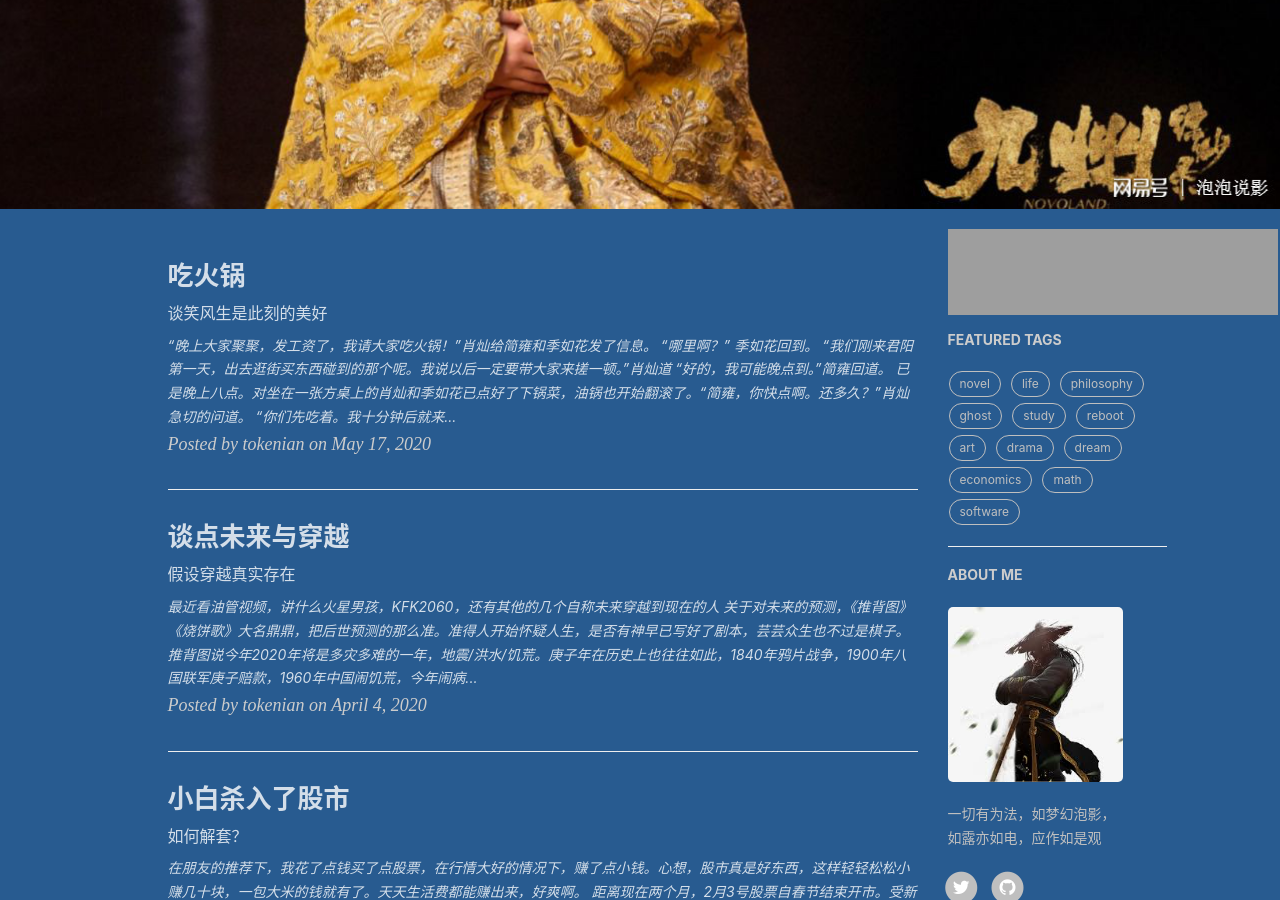
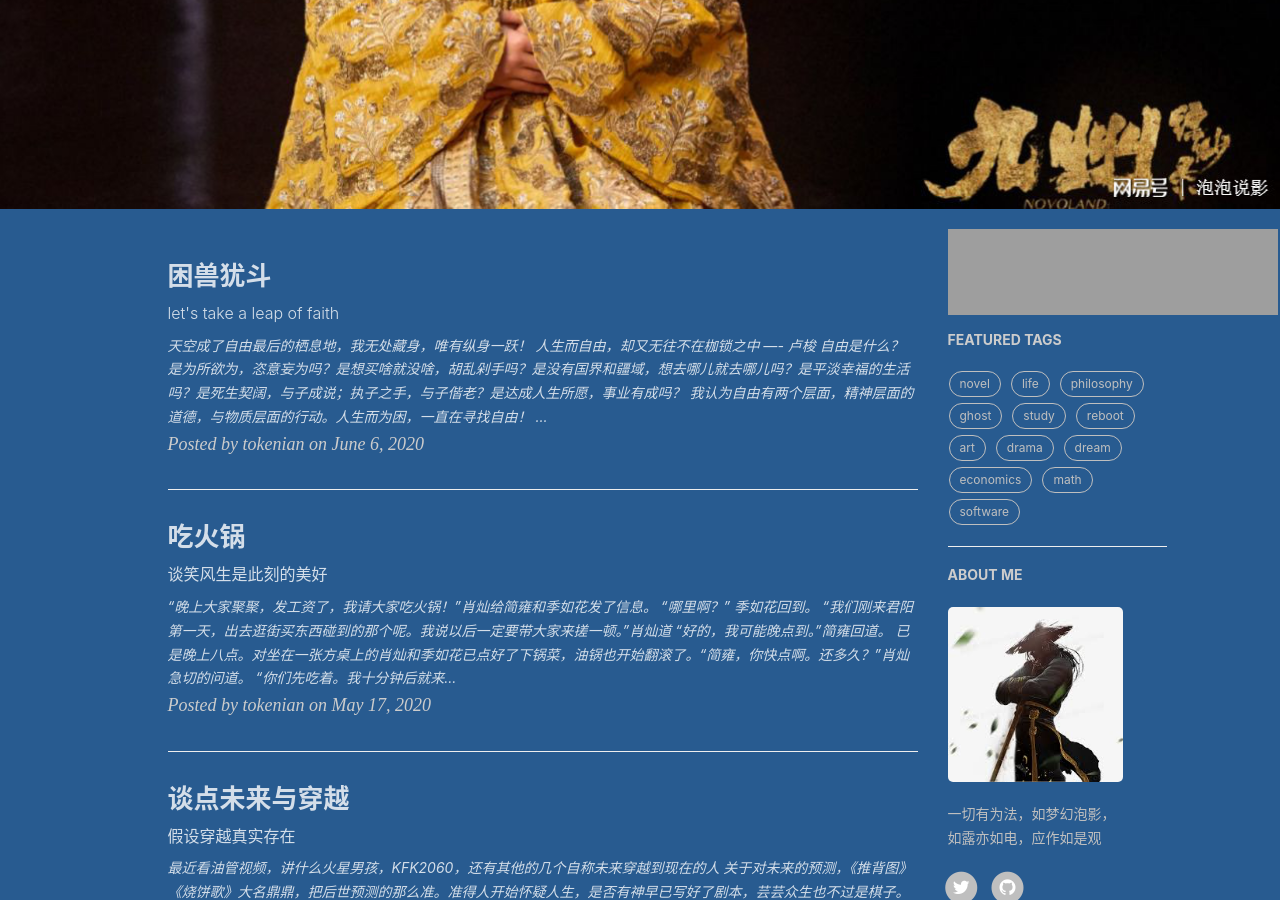
Before and after one commit to tokenian/tokenian.github.io, a Jekyll site: the page built from index.html, in a window 1280 px wide and 900 px high, scrolled down 591 px. Built offline with Jekyll 4.4.1, drawn with Linux system fonts in a browser that asks for light colours; nearby versions of some CDN libraries; the list of posts is cut into pages by our own code; comment, search, counter and statistics services are not loaded; some of the changed text lies outside the part shown; grey boxes are pictures that could not be loaded.

Commit message:
add a post

```diff
--- /dev/null
+++ b/_posts/philosophy/2020-06-06-freedom-in-prison.md
@@ -0,0 +1,32 @@
+---
+title: "困兽犹斗"
+subtitle: "let's take a leap of faith"
+layout: post
+author: "tokenian"
+# header-style: text
+header-img: "img/post-bg-infinity.jpg"
+tags:
+  - study
+  - life
+  - philosophy
+---
+
+> 天空成了自由最后的栖息地，我无处藏身，唯有纵身一跃！
+
+人生而自由，却又无往不在枷锁之中 ---- 卢梭
+
+自由是什么？是为所欲为，恣意妄为吗？是想买啥就没啥，胡乱剁手吗？是没有国界和疆域，想去哪儿就去哪儿吗？是平淡幸福的生活吗？是死生契阔，与子成说；执子之手，与子偕老？是达成人生所愿，事业有成吗？
+
+我认为自由有两个层面，精神层面的道德，与物质层面的行动。人生而为困，一直在寻找自由！
+
+让我们从孩童说起，不论你的童年是幸福的抑或不快的，大多数人也不过是由着本能的冲动指使。有过叛逆的青春期，有过乖孩子的少年期。这个阶段对于世界的人生观、价值观，受到父母、社会、学校的影响多，并不成熟，道德层面没有自主意识。也就没有谈自由的意义！
+
+步入社会工作，不论自己当老板或是作为普通职员。此刻才开始有了自由的精神意识，作为独立的个体。不依赖父母，独立的行为、喜好。但我们经历了什么？大多数人欲望得不到满足，薪水供养不起精神所期望的生活。行动为生活所累，加班，酒局，无意义的事太多。很多年轻人透支未来的信用，负债累累。这就是所谓的自由吗？
+
+结婚生子，要负担起父母的赡养，也要管子女的教育。等到你老年，又要受病痛的折磨，为子女的生活事业担忧。所以佛家说，苦海无边，回头是岸！
+
+人为何跳起来会回到地面，牛顿说有万有引力。可是他没说为什么？习以为然的事就成了真理。这便是自由的天然枷锁，我们受困于这所谓的重力。我们仰望星辰，为何星辰没有把我们拉过去。仰望高山，为何高山没有把我们拉过去。为何我们受这缠身的重力始终就是个谜！我们自身并没有感受到这股力的存在。所以生而为困，毋得自由！
+
+现在中国和其他国家讲外交，讲经济，这还不是一个大一统的世界。伴随种族矛盾，你不能随意出入别人的国家。为何不同民族语言、文化、肤色不同，这些都是自由的障碍。
+
+当人的精神欲求不得满足，行动受阻。就犹如困在笼中的野兽，奋命挣扎，伤痕累累。没有一个更好的世界，我们都活在炼狱里历练。所以我格外珍惜烈日下阳光，它穿破重重云雾，穿破了时空，来灼烧我的皮肤，予我以自由的真相！
```
Also changed, not shown: _posts/philosophy/2019-11-13-ecosystem.md (+0 -4 lines).
